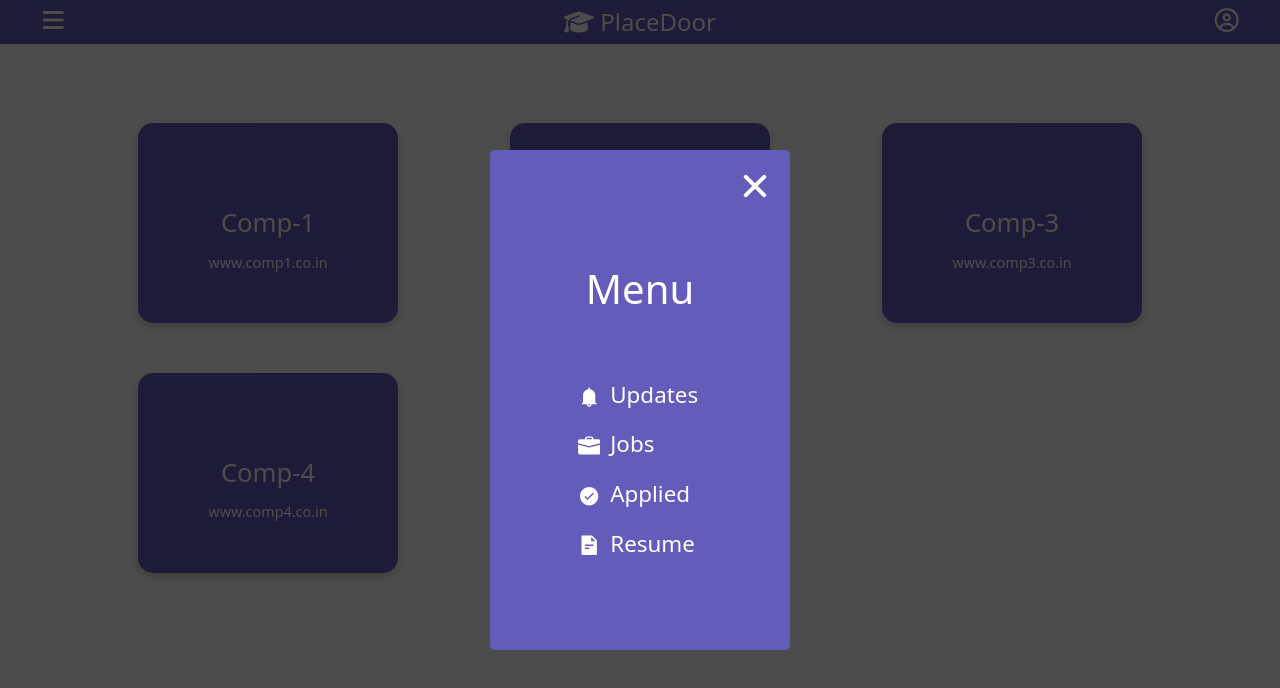
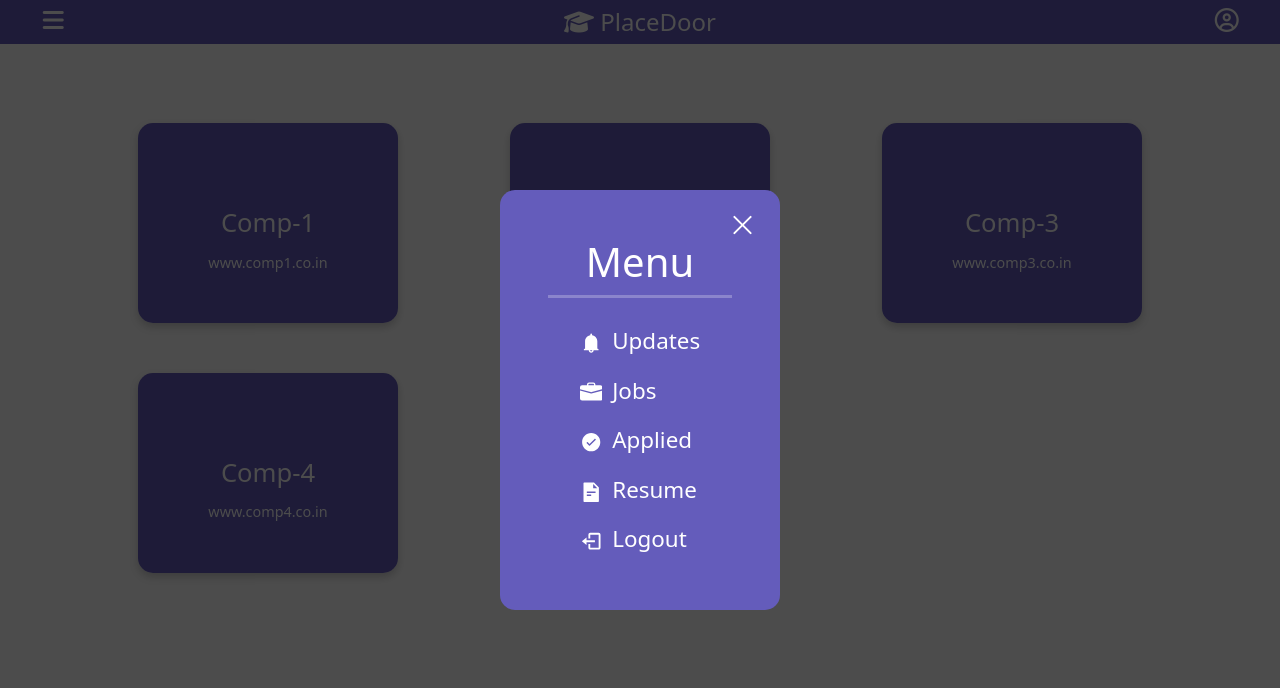
Before and after one commit to boyz-3000/place-door, a React (Create React App) app in the folder place-door/: page /jobs in a window 1280 px wide. Both pictures are taken after a click on the icon 53 px from the left and 19 px from the top of the page. Shown: the top 688 px of the page. Built offline with nearby package versions, Linux system fonts and the light colour scheme.

Commit message:
updated files

```diff
--- a/place-door/src/Pages/Signin/Signin.css
+++ b/place-door/src/Pages/Signin/Signin.css
@@ -25,6 +25,8 @@
         width: 70vw;
         margin-left: 2rem;
         margin-right: 2rem;
+        margin-top: 1rem;
+
     }
 }
 
--- a/place-door/src/Pages/Signin/Signin.jsx
+++ b/place-door/src/Pages/Signin/Signin.jsx
@@ -6,9 +6,6 @@ function Signin(props) {
   })
 
   return (
-
-
-
     <div className="page">
       <div className="card">{props.children}</div>
     </div>
--- a/place-door/src/components/menu/Menu.css
+++ b/place-door/src/components/menu/Menu.css
@@ -45,10 +45,14 @@
     display: flex;
     color: #fff;
     gap: 10px;
+    /* justify-content: left; */
     padding: 0.5rem 2rem;
-    border-right: 4px solid transparent;
+    /* border-right: 4px solid transparent; */
     transition: 0.2s cubic-bezier(0.6, -0.28, 0.735, 0.045);
     font-size: 1.4rem;
+    /* background-color: RED; */
+    /* margin: 5%; */
+    /* border: #fff solid .2px; */
   }
 
   .link:hover {
@@ -57,13 +61,17 @@
     /* border-right: 4px solid #5f5b85;
     border-left: 4px solid #5f5b85; */
     transition: 0.2s cubic-bezier(0.6, -0.28, 0.735, 0.045);
-    opacity: 0.8;
+    opacity: 0.7;
     /* border-radius: 2%; */
     color: #645cbb;
-    font-size: 1.43rem;
+    border-radius: 22px;
+    margin: 2%;
+    /* font-size: 1.43rem; */
   }
-
-
+/*
+  .menuWrapper{
+    padding-right: 30px;
+  } */
   /* body.active-modal {
       overflow-y: hidden;
     }
--- a/place-door/src/components/menu/Menu.jsx
+++ b/place-door/src/components/menu/Menu.jsx
@@ -7,7 +7,6 @@ const Menu = ({show, setShow}) => {
   if(show){
     return null;
   }
-
   return (
     <div className="menuWrapper">
       <div className="menu">
@@ -17,7 +16,6 @@ const Menu = ({show, setShow}) => {
             <div className="icon">{route.icon}</div>
             <div className="link_name">{route.name}</div>
           </NavLink>
-
         ))}
       </div>
     </div>
--- a/place-door/src/components/menu/_routes.js
+++ b/place-door/src/components/menu/_routes.js
@@ -1,10 +1,11 @@
 import * as Ai from "react-icons/ai";
 import * as Bs from "react-icons/bs";
 import * as Io from "react-icons/io";
+import * as Bi from "react-icons/bi";
 
 const routes = [
   {
-    path: "/",
+    path: "/updates",
     name: "Updates",
     icon: <Ai.AiFillBell />,
   },
@@ -23,6 +24,11 @@ const routes = [
     name: "Resume",
     icon: <Ai.AiFillFileText />,
   },
+  {
+    path: "/",
+    name: "Logout",
+    icon: <Bi.BiLogOut/>,
+  }
 ];
 
 export default routes;
--- a/place-door/src/components/modal/Modal.css
+++ b/place-door/src/components/modal/Modal.css
@@ -18,7 +18,7 @@
   height: 50%;
   /* height: 700px; */
   background: #645cbb;
-  border-radius: 5px;
+  border-radius: 15px;
   display: flex;
   justify-content: center;
   align-items: center;
@@ -26,6 +26,7 @@
   position: relative;
   animation: fadeInDown 0.8s;
   color: #fff;
+  /* background: linear-gradient(180deg, rgba(100,92,187,1) 15%, rgba(131,124,213,1) 60%); */
 }
 
 
@@ -52,8 +53,8 @@
 }
 
 .leftright {
-  height: 4px;
-  width: 30px;
+  height: 2px;
+  width: 25px;
   position: absolute;
   margin-top: 24px;
   background-color: #fff;
@@ -63,8 +64,8 @@
 }
 
 .rightleft {
-  height: 4px;
-  width: 30px;
+  height: 2px;
+  width: 25px;
   position: absolute;
   margin-top: 24px;
   background-color: #fff;
--- a/place-door/src/components/top-bar/TopBar.css
+++ b/place-door/src/components/top-bar/TopBar.css
@@ -6,8 +6,11 @@
     text-align: center;
 }
 
-hr {
-    color: white;
+.modal-content-div hr{
+    background-color: #ffffff;
+    height: 1%;
+    margin-bottom: 10%;
+    margin-top: 0;
 }
 
 
--- a/place-door/src/components/top-bar/TopBar.jsx
+++ b/place-door/src/components/top-bar/TopBar.jsx
@@ -33,12 +33,10 @@ function TopBar() {
           </div>
         </div>
       </div>
-      <Modal show={show} onClose={() => setShow(false)} height={500} width={300}>
+      <Modal show={show} onClose={() => setShow(false)} height={420} width={280}>
         <div className="modal-content-div">
-          <hr />
           <h1> Menu </h1>
-          <hr />
-          <br />
+          <hr/>
           <Menu />
         </div>
       </Modal>
```
Also changed, not shown: 1 other file (tests, documents, lock files or other folders).
